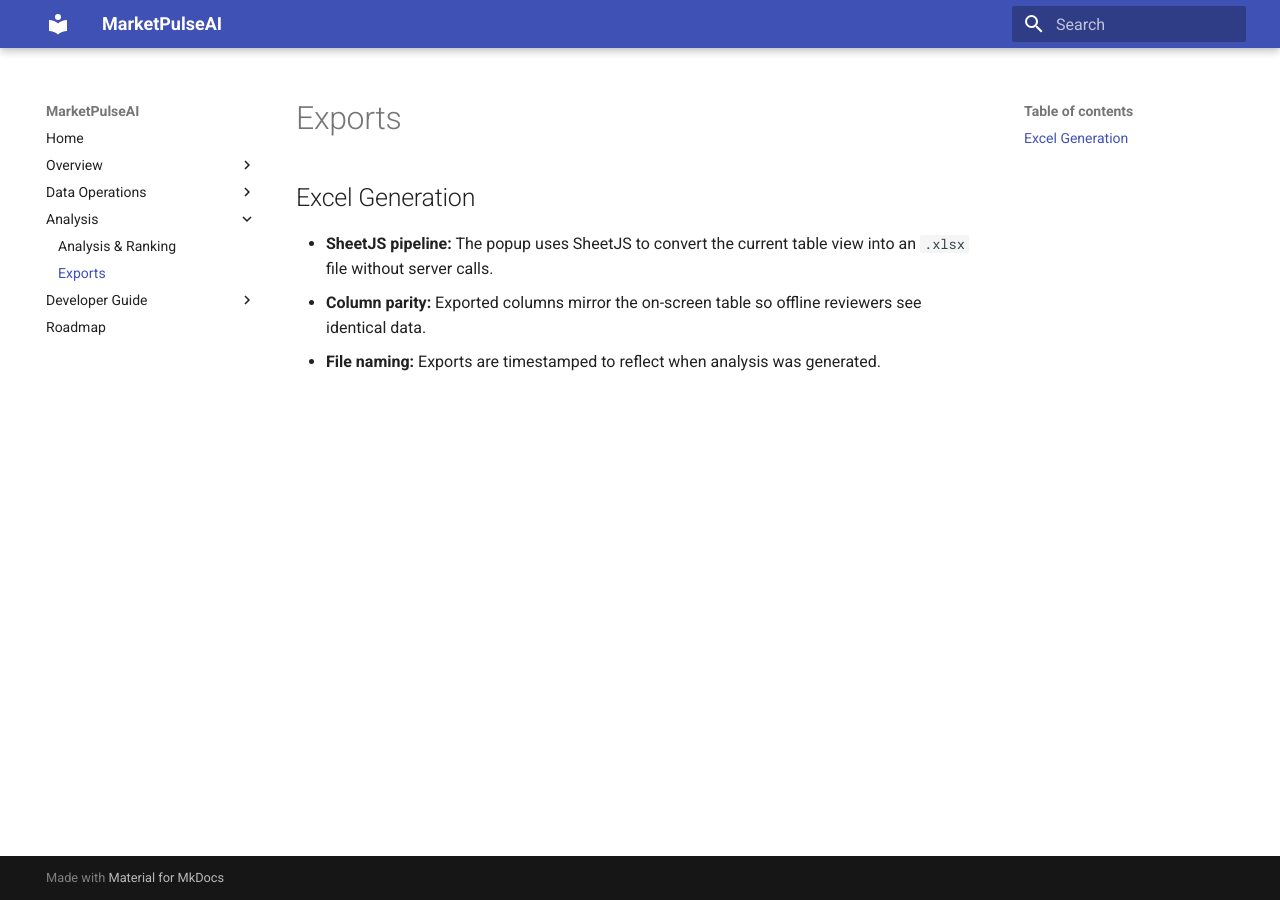
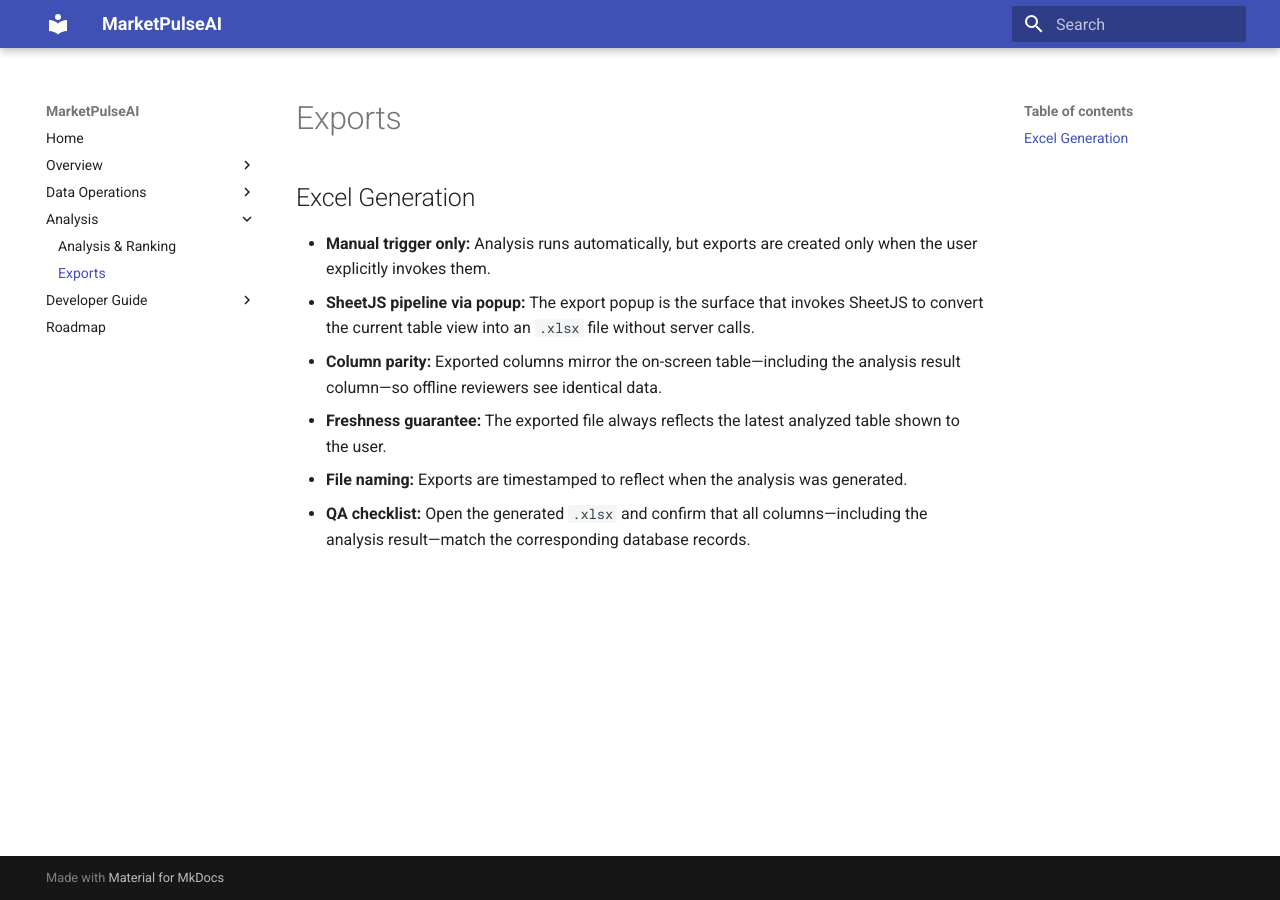
Before and after one commit to shari-ar/MarketPulseAI, an MkDocs documentation site: the page built from docs/exports.md, in a window 1280 px wide. Built offline with MkDocs 1.6.1 and Material for MkDocs 9.7.7, drawn with Linux system fonts in a browser that asks for light colours.

Commit message:
Improve exports documentation

```diff
--- a/docs/exports.md
+++ b/docs/exports.md
@@ -2,6 +2,9 @@
 
 ## Excel Generation
 
-- **SheetJS pipeline:** The popup uses SheetJS to convert the current table view into an `.xlsx` file without server calls.
-- **Column parity:** Exported columns mirror the on-screen table so offline reviewers see identical data.
-- **File naming:** Exports are timestamped to reflect when analysis was generated.
+- **Manual trigger only:** Analysis runs automatically, but exports are created only when the user explicitly invokes them.
+- **SheetJS pipeline via popup:** The export popup is the surface that invokes SheetJS to convert the current table view into an `.xlsx` file without server calls.
+- **Column parity:** Exported columns mirror the on-screen table—including the analysis result column—so offline reviewers see identical data.
+- **Freshness guarantee:** The exported file always reflects the latest analyzed table shown to the user.
+- **File naming:** Exports are timestamped to reflect when the analysis was generated.
+- **QA checklist:** Open the generated `.xlsx` and confirm that all columns—including the analysis result—match the corresponding database records.
```
